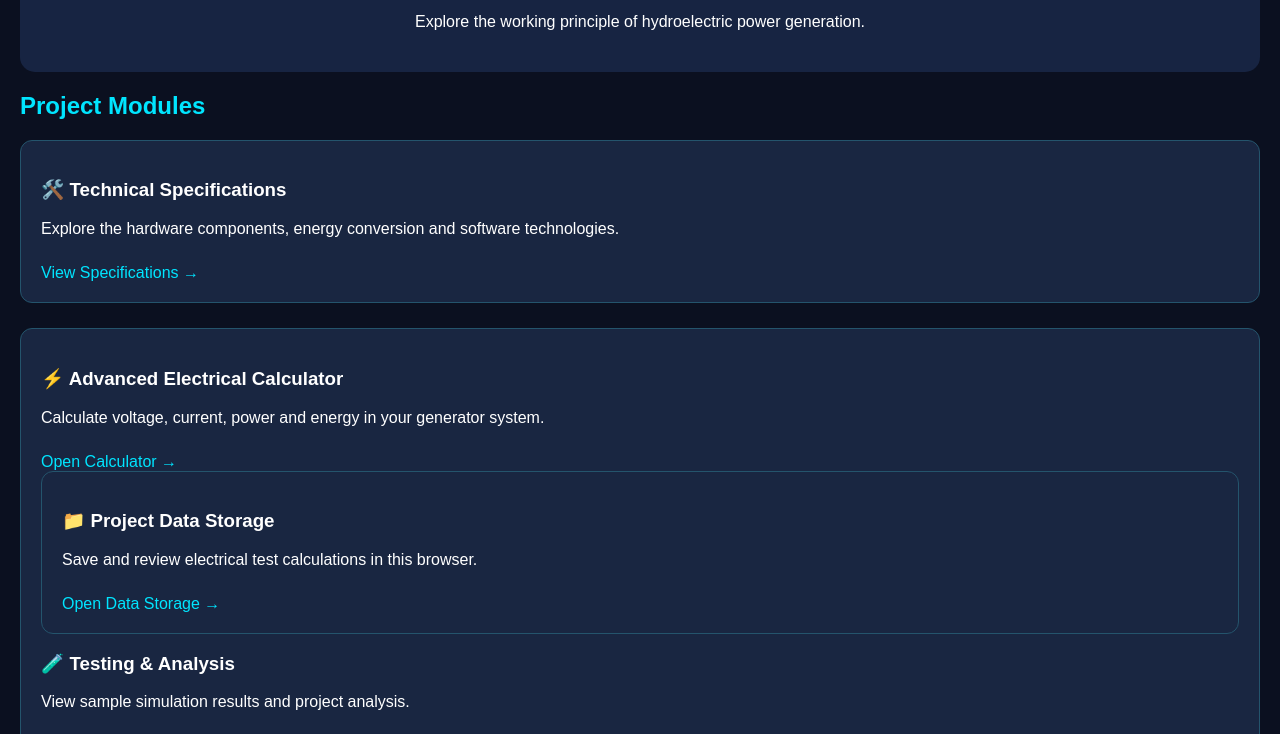
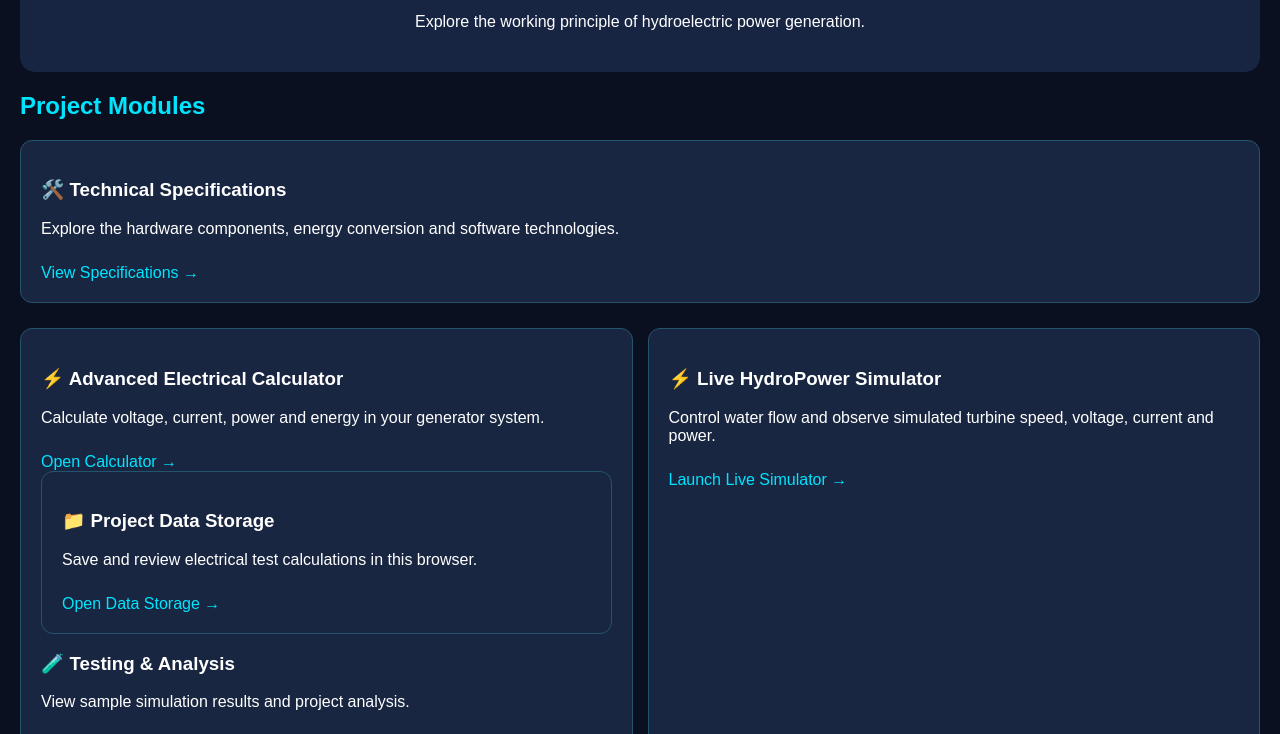
Before and after one commit to pragathish316/hydroelectric-power-generator, a plain HTML site: page dashboard.html in a window 1280 px wide. Shown: the part 215-949 px from the top of the page. Drawn offline with Linux system fonts and the light colour scheme.

Commit message:
Add Live HydroPower Simulator section to dashboard

```diff
--- a/dashboard.html
+++ b/dashboard.html
@@ -82,6 +82,11 @@ footer {
       <p>View sample simulation results and project analysis.</p>
       <a href="testing-analysis.html">Open Testing & Analysis →</a>
     </div>
+    <div class="card">
+      <h3>⚡ Live HydroPower Simulator</h3>
+      <p>Control water flow and observe simulated turbine speed, voltage, current and power.</p>
+      <a href="live-simulator.html">Launch Live Simulator →</a>
+    </div>
 </div>
 
   <div class="card">
```
